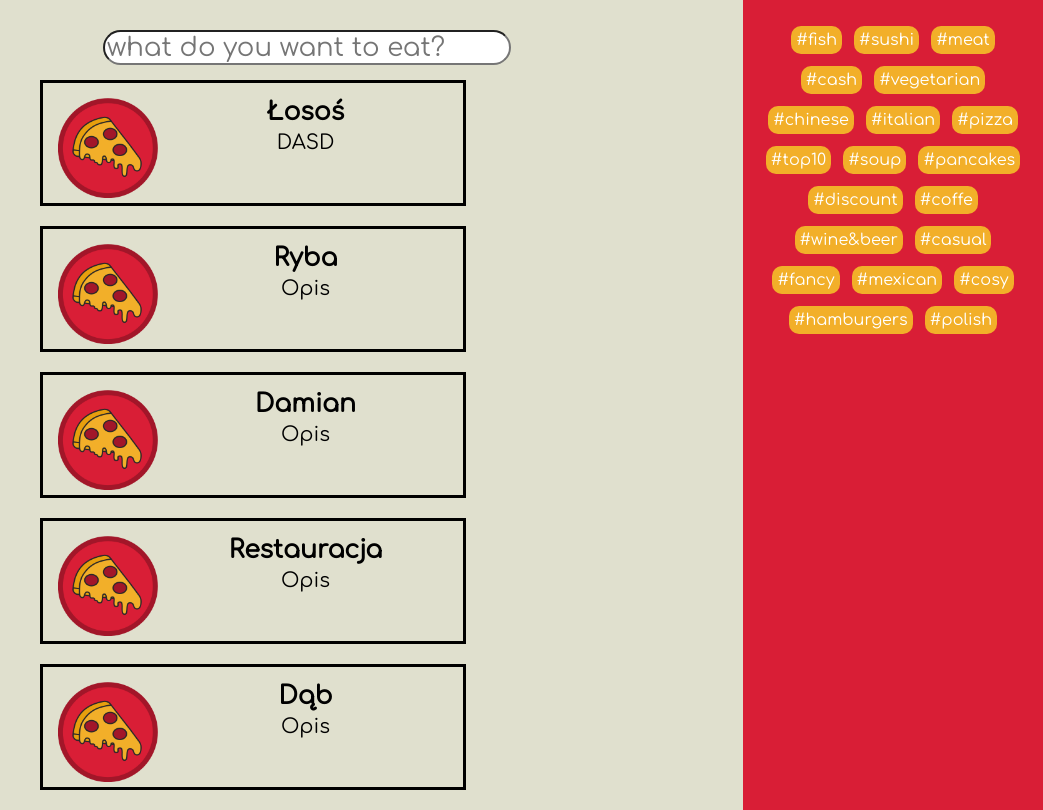
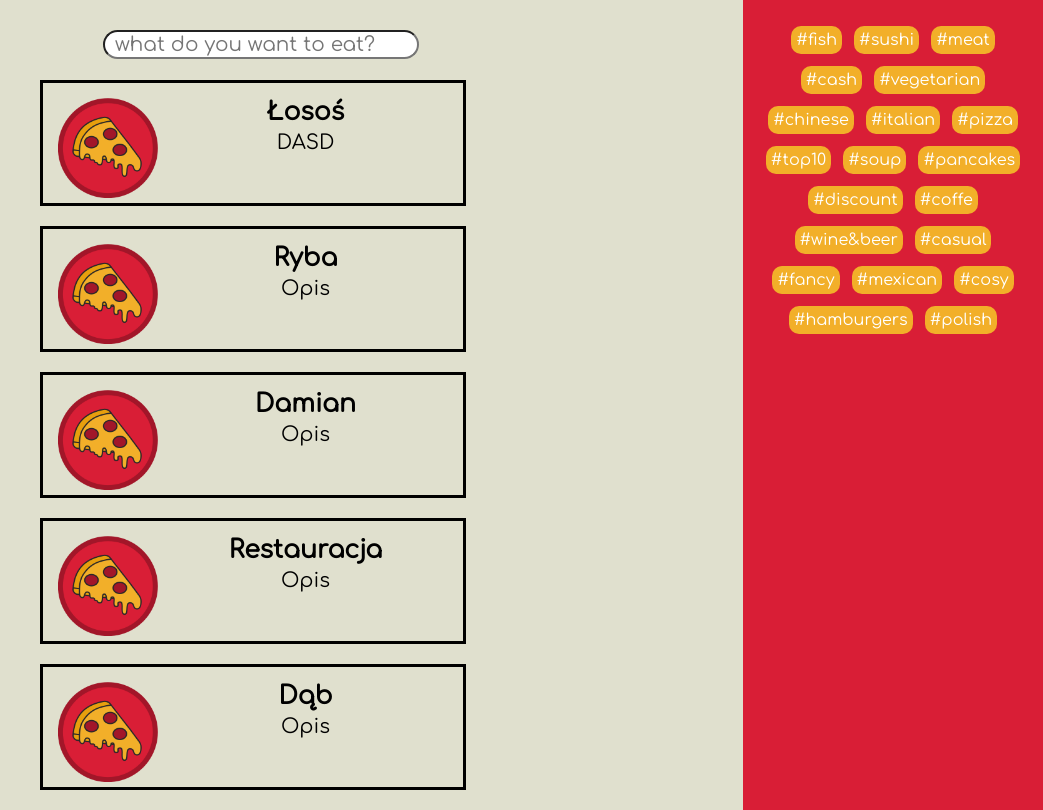
Before and after one commit to Donosik/Hackaton, a PHP site: page /restaurants.php in a window 1280 px wide. Shown: the part 70-880 px from the top of the page, without its empty margins (237-1280 px from the left). Run offline with PHP 8.4, Linux system fonts and the light colour scheme.

Commit message:
Update restaurants.php

```diff
--- a/restaurants.php
+++ b/restaurants.php
@@ -17,7 +17,7 @@ HeaderDiv();
             <div class="inside">
                 <div class="search">
                     <form action="restaurants.php" method="get">
-                        <input type="text" name="searchEngine" style="width: 400px;font-size: 26px; font-family: 'Comfortaa', cursive; border-radius: 20px;"
+                        <input type="text" name="searchEngine" style="width: 300px;font-size: 20px; font-family: 'Comfortaa', cursive; border-radius: 20px; padding-left: 10px;"
                                placeholder="what do you want to eat?">
                     </form>
                 </div>
```
